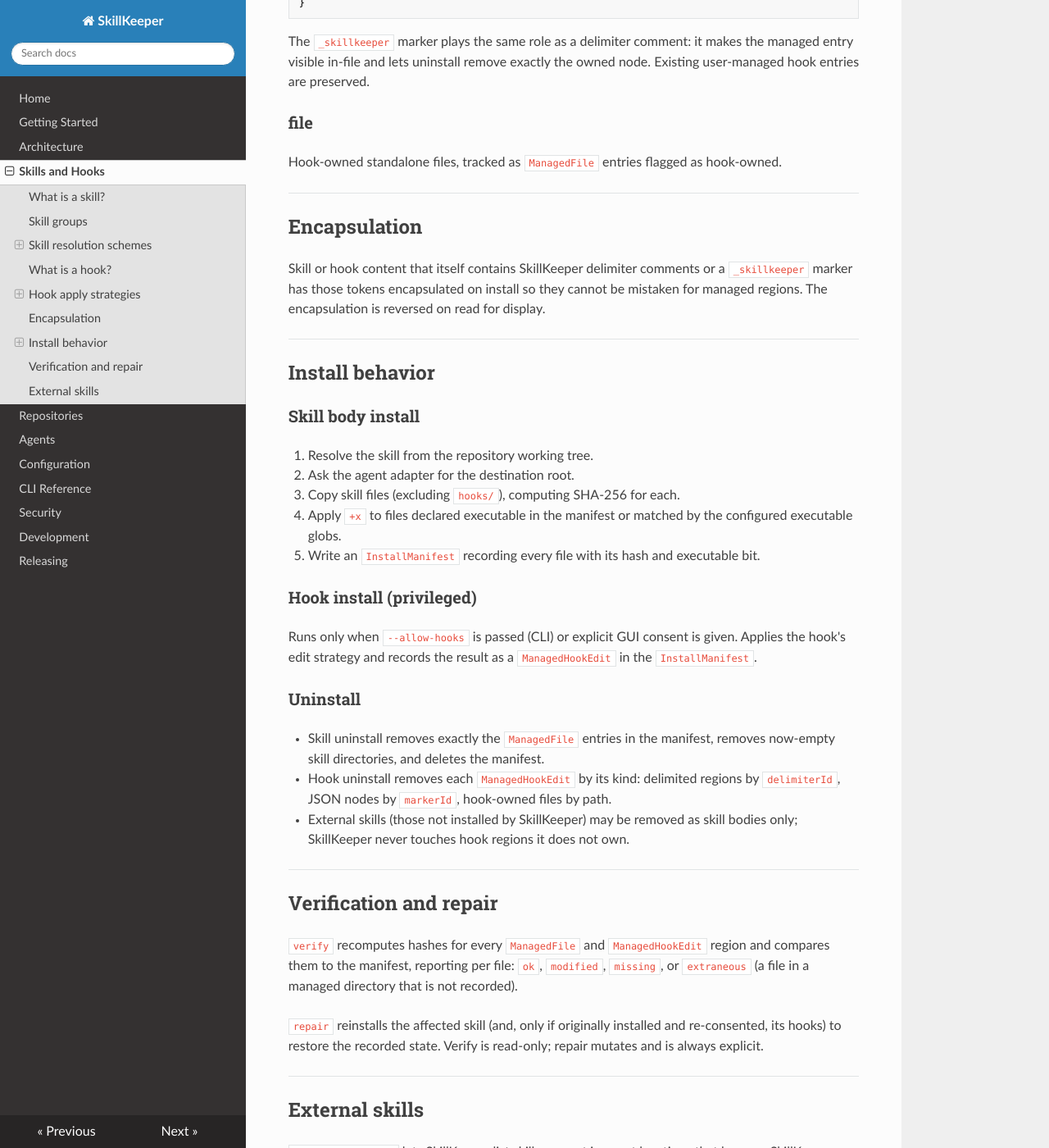
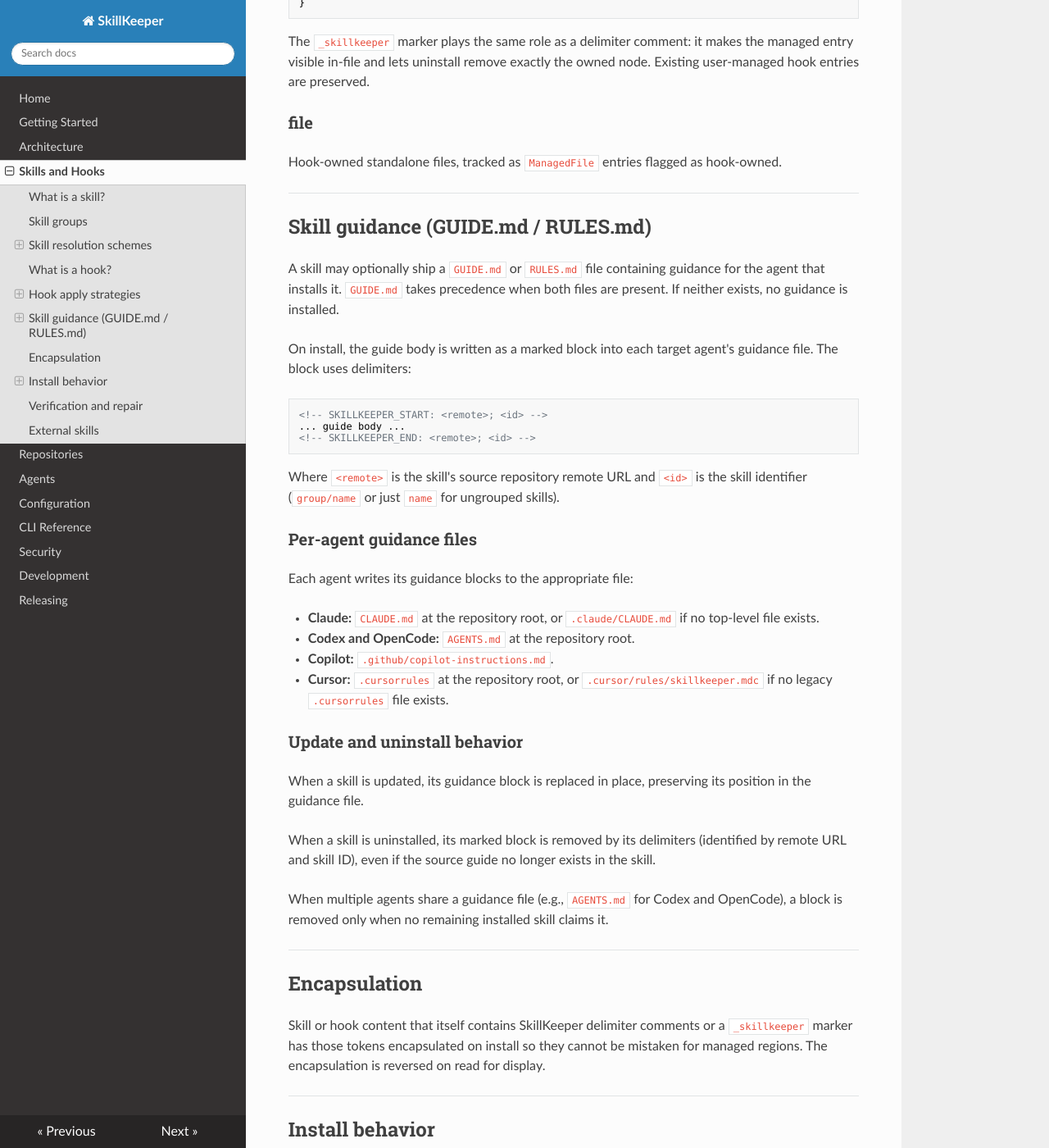
Before and after one commit to lorem-dev/skillkeeper, an MkDocs documentation site: the page built from docs/skills-and-hooks.md, in a window 1280 px wide and 1400 px high, scrolled down 2535 px. Shown: the whole window at 82% size. Built offline with MkDocs 1.6.1, drawn with Linux system fonts in a browser that asks for light colours; nearby versions of some CDN libraries.

Commit message:
docs: document GUIDE.md/RULES.md skill guidance blocks

````diff
--- a/docs/skills-and-hooks.md
+++ b/docs/skills-and-hooks.md
@@ -138,6 +138,49 @@
 
 ---
 
+## Skill guidance (GUIDE.md / RULES.md)
+
+A skill may optionally ship a `GUIDE.md` or `RULES.md` file containing guidance
+for the agent that installs it. `GUIDE.md` takes precedence when both files are
+present. If neither exists, no guidance is installed.
+
+On install, the guide body is written as a marked block into each target agent's
+guidance file. The block uses delimiters:
+
+```
+<!-- SKILLKEEPER_START: <remote>; <id> -->
+... guide body ...
+<!-- SKILLKEEPER_END: <remote>; <id> -->
+```
+
+Where `<remote>` is the skill's source repository remote URL and `<id>` is the
+skill identifier (`group/name` or just `name` for ungrouped skills).
+
+### Per-agent guidance files
+
+Each agent writes its guidance blocks to the appropriate file:
+
+- **Claude:** `CLAUDE.md` at the repository root, or `.claude/CLAUDE.md` if
+  no top-level file exists.
+- **Codex and OpenCode:** `AGENTS.md` at the repository root.
+- **Copilot:** `.github/copilot-instructions.md`.
+- **Cursor:** `.cursorrules` at the repository root, or `.cursor/rules/skillkeeper.mdc`
+  if no legacy `.cursorrules` file exists.
+
+### Update and uninstall behavior
+
+When a skill is updated, its guidance block is replaced in place, preserving
+its position in the guidance file.
+
+When a skill is uninstalled, its marked block is removed by its delimiters
+(identified by remote URL and skill ID), even if the source guide no longer
+exists in the skill.
+
+When multiple agents share a guidance file (e.g., `AGENTS.md` for Codex and
+OpenCode), a block is removed only when no remaining installed skill claims it.
+
+---
+
 ## Encapsulation
 
 Skill or hook content that itself contains SkillKeeper delimiter comments or a
````
